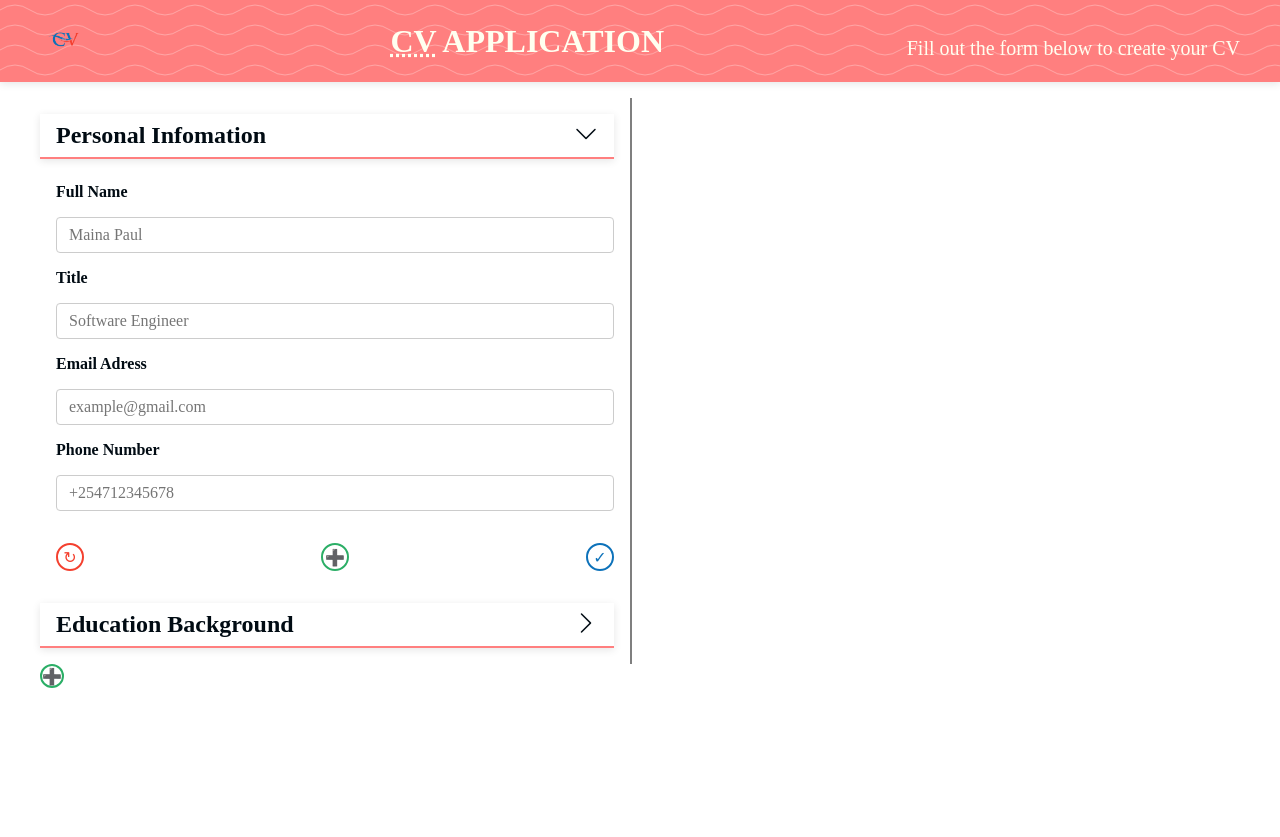
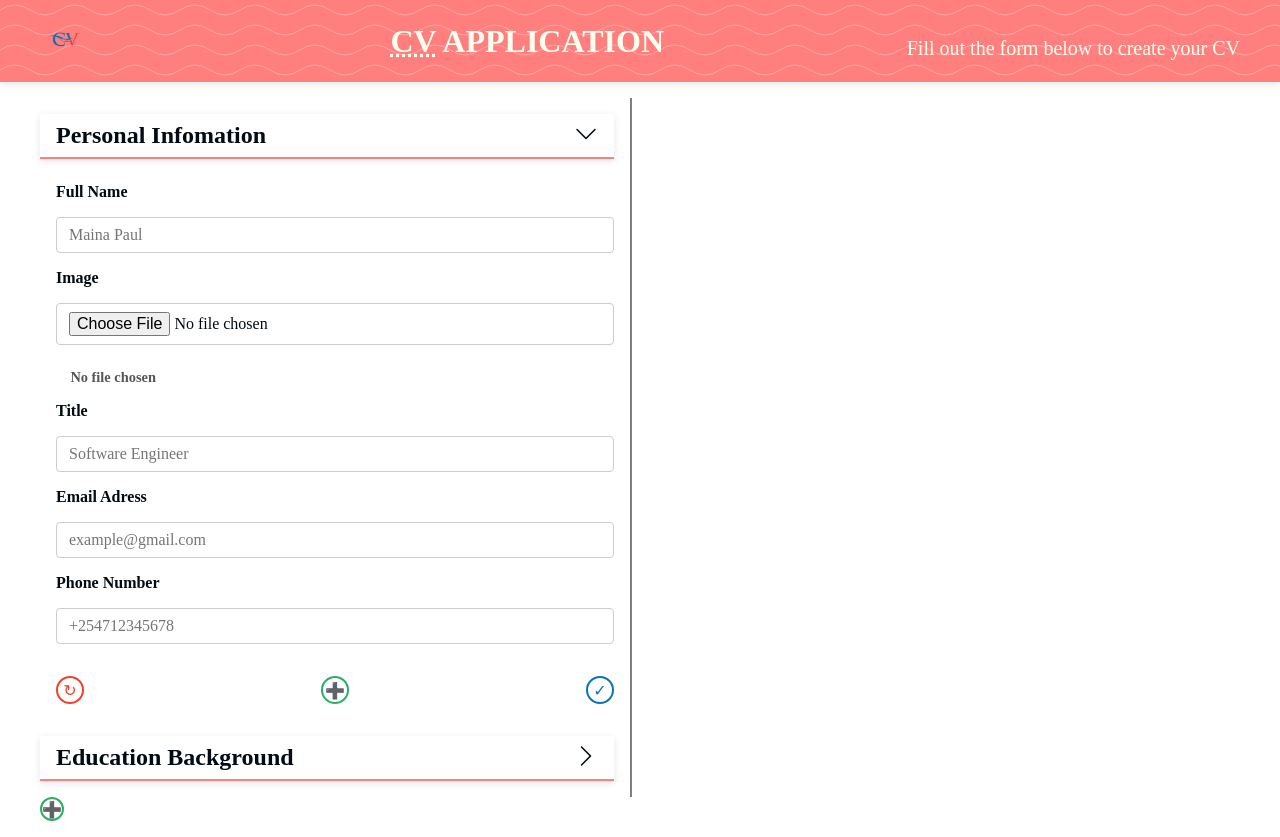
Before and after one commit to Legend-Paul/CV-Application, a React (Vite) app: page / in a window 1280 px wide. Before the commit the page ends 800 px from the top, so only its background shows below. Built offline with nearby package versions, Linux system fonts and the light colour scheme; a web font is replaced by a local one.

Commit message:
Add uploading of a personal image

```diff
--- a/src/App.jsx
+++ b/src/App.jsx
@@ -28,7 +28,11 @@ function App() {
     });
 
     const [dynamicCvSection, setDynamicCvSection] = useState([]);
+
     const [educationSectionFields, setEducationSectionFields] = useState([1]);
+
+    const [urlLink, setUrlLink] = useState({ "Personal Infomation": {} });
+
     const handleCvDialogInputChange = (e) => {
         let cvSectionObj = {
             ...dialogValuesObj,
@@ -85,6 +89,8 @@ function App() {
                                 }
                                 updatedCvDataValues={updatedCvDataValues}
                                 setUpdatedCvDataValues={setUpdatedCvDataValues}
+                                urlLink={urlLink}
+                                setUrlLink={setUrlLink}
                             />
                         );
                     })}
@@ -102,6 +108,10 @@ function App() {
                                 activeCvSection={activeCvSection}
                                 setActiveCvSection={setActiveCvSection}
                                 index={i + cvSectionData.length}
+                                updatedCvDataValues={updatedCvDataValues}
+                                setUpdatedCvDataValues={setUpdatedCvDataValues}
+                                urlLink={urlLink}
+                                setUrlLink={setUrlLink}
                             />
                         );
                     })}
@@ -154,6 +164,7 @@ function App() {
                         <PersonalDetailsOverview
                             updatedCvDataValues={updatedCvDataValues}
                             cvSectionName={initialCvSection}
+                            urlLink={urlLink[initialCvSection] || {}}
                         />
                     )}
 
@@ -163,6 +174,7 @@ function App() {
                             cvSectionName={"Education Background"}
                             qualification={"Qualification"}
                             educationSectionFields={educationSectionFields}
+                            urlLink={urlLink["Education Background"] || {}}
                         />
                     )}
                 </div>
--- a/src/cvOverview/personalInfo.jsx
+++ b/src/cvOverview/personalInfo.jsx
@@ -2,18 +2,33 @@ import "../index.css";
 export default function PersonalDetailsOverview({
     updatedCvDataValues,
     cvSectionName,
+    urlLink,
 }) {
     const personlInfoObj = updatedCvDataValues[cvSectionName];
     return (
         <div className="personal-infomation">
             <div className="cv-heading">
+                <div className="image">
+                    {urlLink["Image"] && (
+                        <img
+                            src={urlLink["Image"]}
+                            alt={
+                                personlInfoObj["text"] &&
+                                personlInfoObj["text"]["Title"] + " image"
+                            }
+                        />
+                    )}
+                </div>
+                <div className="name-title">
                     <h2>
                         {personlInfoObj["text"] &&
                             personlInfoObj["text"]["Full Name"]}
                     </h2>
                     <p>
-                    {personlInfoObj["text"] && personlInfoObj["text"]["Title"]}
+                        {personlInfoObj["text"] &&
+                            personlInfoObj["text"]["Title"]}
                     </p>
+                </div>
             </div>
             <div className="personal-details">
                 <h3>{cvSectionName}</h3>
@@ -29,7 +44,8 @@ export default function PersonalDetailsOverview({
                             if (
                                 value &&
                                 key !== "Full Name" &&
-                                key !== "Title"
+                                key !== "Title" &&
+                                key !== "Image"
                             ) {
                                 return (
                                     <div className="list" key={id}>
--- a/src/cvSections info/cvSection.jsx
+++ b/src/cvSections info/cvSection.jsx
@@ -55,6 +55,8 @@ function Cvsection({
     educationSectionFields,
     setEducationSectionFields,
     setUpdatedCvDataValues,
+    urlLink,
+    setUrlLink,
 }) {
     const initialState = {};
     const [dialogValuesObj, setDialogValuesObj] = useState({
@@ -143,7 +145,20 @@ function Cvsection({
             });
         } else {
             // Handle regular form field changes
-            const { type, name, value } = e.target;
+            let { type, name, value, files } = e.target;
+            let url = null;
+
+            if (type === "file" && files) {
+                url = URL.createObjectURL(files[0]);
+
+                setUrlLink({
+                    ...urlLink,
+                    [activeCvSection.name]: {
+                        ...urlLink[activeCvSection.name],
+                        [name]: url,
+                    },
+                });
+            }
 
             let obj = addFieldToObj(
                 cvDataValues[activeCvSection.name],
@@ -161,7 +176,7 @@ function Cvsection({
             });
         }
     };
-
+    console.log(urlLink);
     const handleReset = () => {
         setCvDataValues({ ...cvDataValues, [activeCvSection.name]: {} });
         setErrorMsgObj(initialState);
@@ -250,8 +265,6 @@ function Cvsection({
         }
         setErrorMsgObj(fieldObj);
     };
-
-    console.log(cvDataValues);
 
     const handleSubmit = () => {
         if (canSubmit) {
--- a/src/index.css
+++ b/src/index.css
@@ -147,14 +147,30 @@ dialog {
 .cv-overview {
     .personal-infomation {
         .cv-heading {
+            padding: 1rem;
+            background-color: var(--light-blue);
             display: flex;
-            flex-direction: column;
             gap: 1rem;
-            justify-content: center;
-            align-items: center;
-            width: 100%;
-            height: 8rem;
-            background-color: var(--light-blue);
+
+            .image {
+                width: 75px;
+                height: 75px;
+
+                overflow: hidden;
+                img {
+                    width: 100%;
+                    height: 100%;
+                }
+            }
+            .name-title {
+                display: flex;
+                flex-direction: column;
+                gap: 1rem;
+                justify-content: center;
+                align-items: center;
+                text-align: center;
+                width: 100%;
+            }
         }
         .personal-details {
             display: grid;
@@ -214,3 +230,9 @@ dialog {
         }
     }
 }
+
+.file-name {
+    margin-left: 1em;
+    font-size: 0.9em;
+    color: #555;
+}
--- a/src/utils/cvSectionData.js
+++ b/src/utils/cvSectionData.js
@@ -12,6 +12,11 @@ let cvSectionData = [
                 placeholder: "Maina Paul",
             },
             {
+                id: Date.now() + "4",
+                name: "Image",
+                type: "file",
+            },
+            {
                 id: Date.now() + "3",
                 name: "Title",
                 type: "text",
@@ -23,6 +28,7 @@ let cvSectionData = [
                 type: "email",
                 placeholder: "example@gmail.com",
             },
+
             {
                 id: Date.now() + "5",
                 name: "Phone Number",
--- a/src/utils/reusableIU.jsx
+++ b/src/utils/reusableIU.jsx
@@ -1,3 +1,4 @@
+import { useEffect } from "react";
 import "./reusableIU.css";
 
 // Input Component
@@ -11,10 +12,18 @@ const Input = ({
     errorMsgObj,
     isDialog,
 }) => {
-    const value = isDialog
-        ? isDialog.fieldName
-        : cvDataValues[defaultType]?.[name] || "";
+    const value =
+        defaultType === "file"
+            ? undefined // Do not set value for file inputs
+            : isDialog
+            ? isDialog.fieldName
+            : cvDataValues[defaultType]?.[name] || "";
     const error = errorMsgObj?.[defaultType]?.[name];
+
+    const fileName =
+        defaultType === "file" && cvDataValues[defaultType]?.[name]
+            ? cvDataValues[defaultType][name].split("\\").pop() // Extract file name
+            : "No file chosen";
 
     return (
         <div className="input-group">
@@ -31,12 +40,14 @@ const Input = ({
                         border: error ? "2px solid #dc3545" : "1px solid #ccc",
                     }}
                 />
+                {defaultType === "file" && (
+                    <span className="file-name">{fileName}</span>
+                )}
                 {error && <span>{error}</span>}
             </label>
         </div>
     );
 };
-
 // TextArea Component
 function TextArea({
     cvDataValues,
@@ -90,11 +101,15 @@ function Accordion({
     cvDataValues,
     setCvDataValues,
 }) {
-    if (!cvDataValues[sectionName])
-        setCvDataValues({
-            ...cvDataValues,
-            [sectionName]: { canUpdate: false },
-        });
+    useEffect(() => {
+        if (!cvDataValues[sectionName]) {
+            setCvDataValues((prevValues) => ({
+                ...prevValues,
+                [sectionName]: { canUpdate: false },
+            }));
+        }
+    }, [cvDataValues, sectionName, setCvDataValues]);
+
     return (
         <div className="pannel" data-index={index} onClick={onClick}>
             <h2>{sectionName}</h2>
```
Lines whose indentation alone changed are shown as unchanged.
